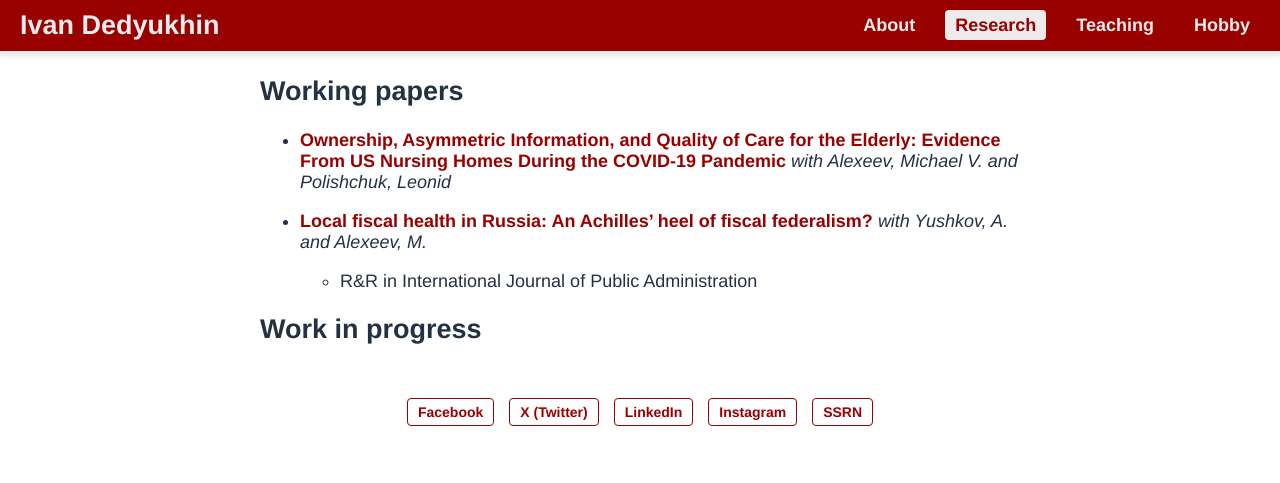
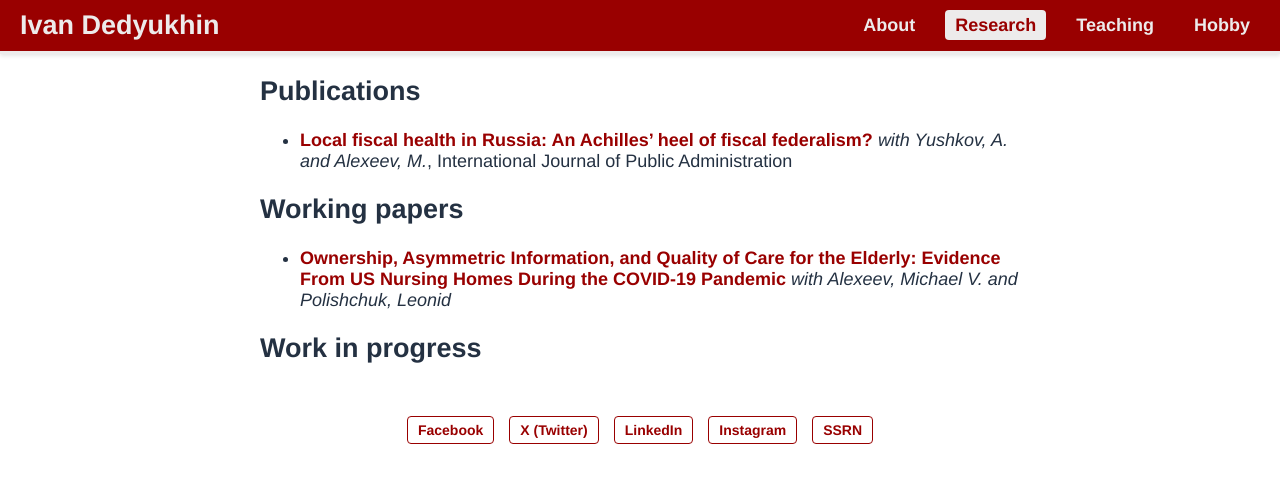
Before and after one commit to Dedyukhin/dedyukhin.github.io, a Jekyll site: the page built from Research.md, in a window 1280 px wide. Shown: the top 483 px of the page. Built offline with Jekyll 4.4.1, drawn with Linux system fonts in a browser that asks for light colours.

Commit message:
Update Research.md

```diff
--- a/Research.md
+++ b/Research.md
@@ -4,16 +4,15 @@ title: Research
 permalink: /research/
 ---
 
-
+Publications
+---
+- **[Local fiscal health in Russia: An Achilles’ heel of fiscal federalism?](https://www.tandfonline.com/doi/full/10.1080/01900692.2024.2399133)**
+_with Yushkov, A. and Alexeev, M._, International Journal of Public Administration
 
 Working papers
 ---
 - **[Ownership, Asymmetric Information, and Quality of Care for the Elderly: Evidence From US Nursing Homes During the COVID-19 Pandemic](https://ssrn.com/abstract=4906864)**
 _with Alexeev, Michael V. and Polishchuk, Leonid_
 
-- **[Local fiscal health in Russia: An Achilles’ heel of fiscal federalism?](https://ssrn.com/abstract=4906864)**
-_with Yushkov, A. and Alexeev, M._
-  * R&R in International Journal of Public Administration
-
 Work in progress
 ---
```
